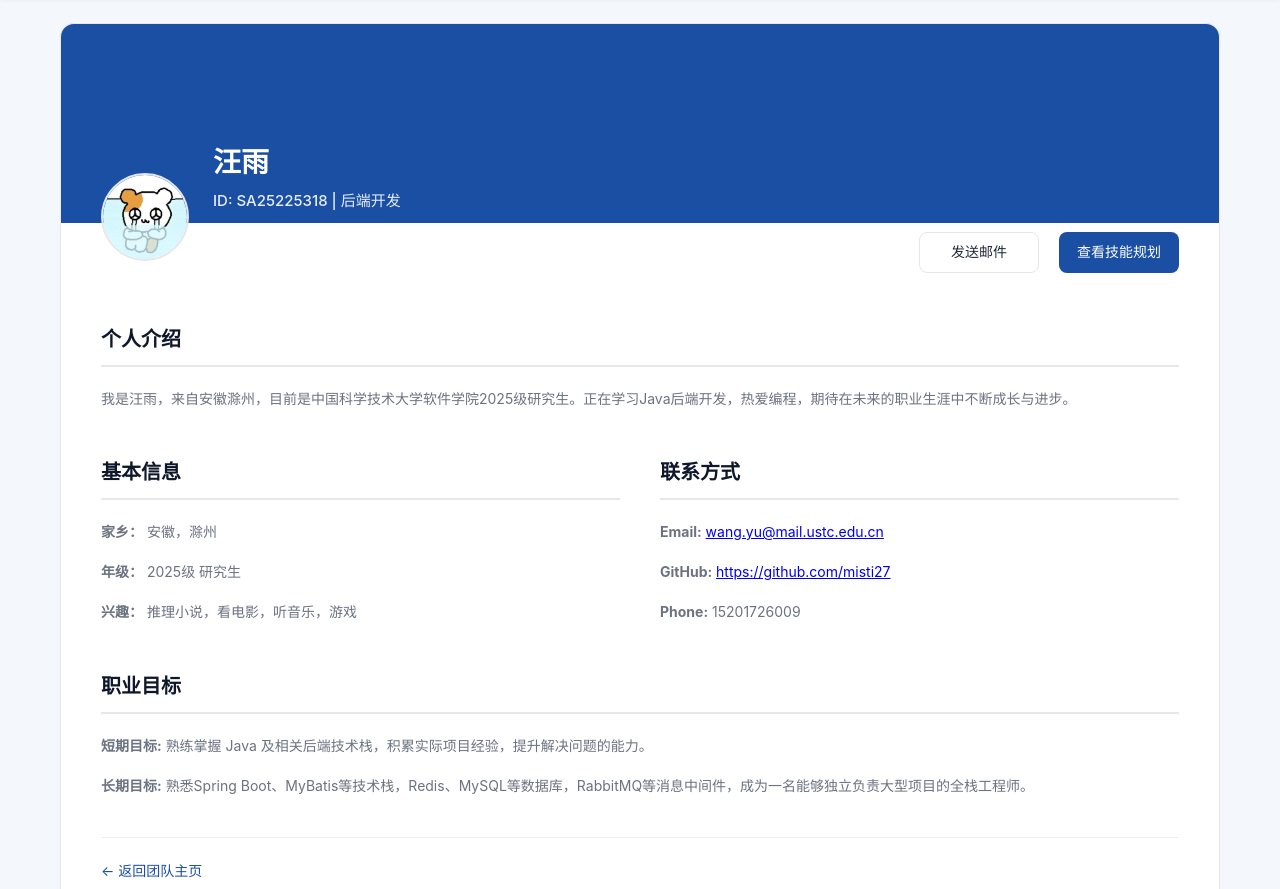
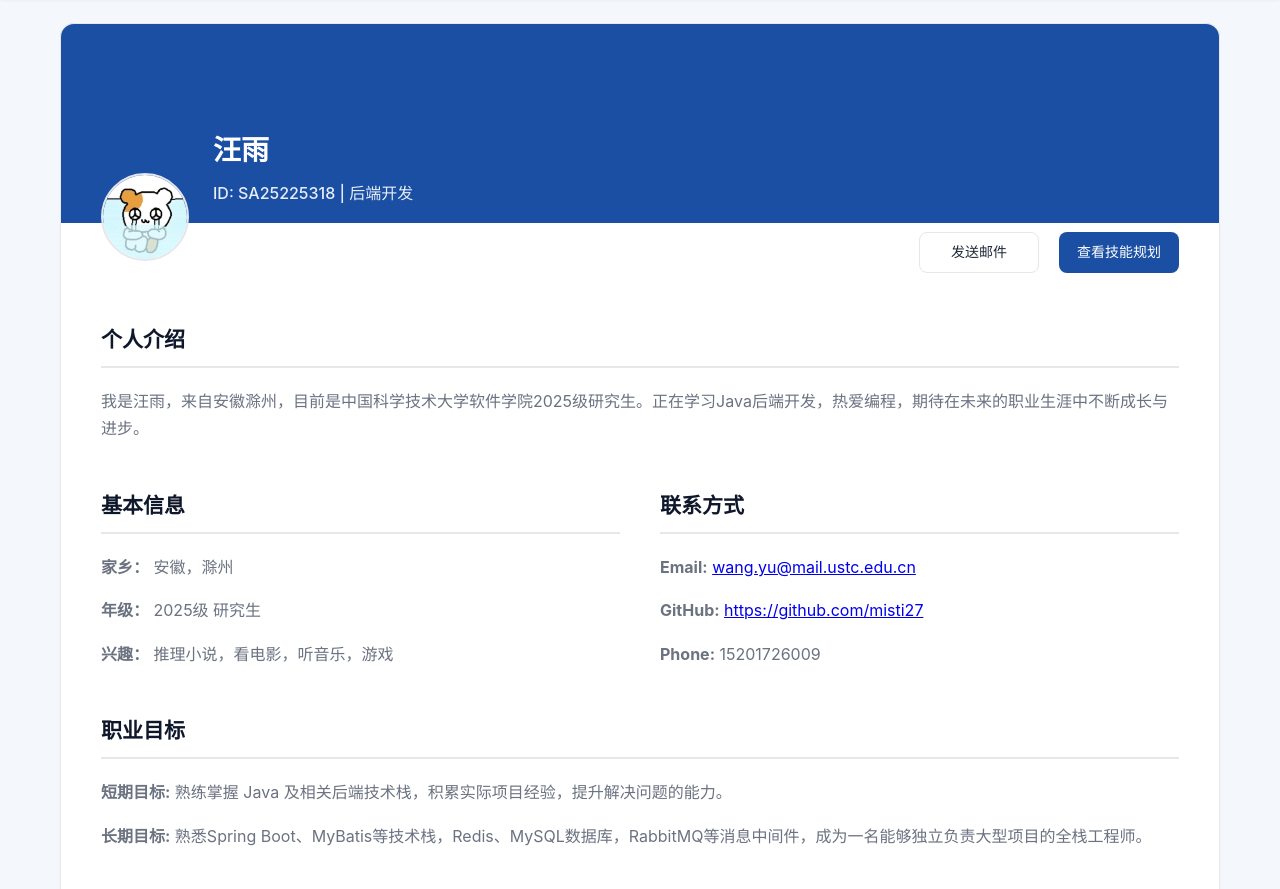
Before and after one commit to misti27/homework-teampage, a plain HTML site: page member4.html in a window 1280 px wide. Shown: the part 63-952 px from the top of the page. Drawn offline with Linux system fonts and the light colour scheme.

Commit message:
修改以适应作业

```diff
--- a/css/main.css
+++ b/css/main.css
@@ -27,7 +27,7 @@ h1,h2,h3 {
 
 p {
     margin: 6px 0;
-    font-size: 14px;
+    font-size: 15px;
     color: var(--text-muted);
 }
 
--- a/css/member.css
+++ b/css/member.css
@@ -6,8 +6,13 @@ body {
     line-height: 1.6;
 }
 
+a:hover {
+    text-decoration: underline;
+    color: #2f1aa3;
+}
+
 .container {
-    max-width: 1000px;
+    max-width: 1200px;
     margin: 40px auto;
     padding: 0 20px;
 }
@@ -47,8 +52,7 @@ body {
 }
 
 .subtitle {
-    margin: 0;
-    font-size: 15px;
+    margin-top: 8px;
     color: var(--blue-main);
     font-weight: 500;
 }
@@ -106,24 +110,7 @@ body {
     margin-bottom: 16px;
 }
 
-.back {
-    margin-top: 40px;
-    padding-top: 20px;
-    border-top: 1px solid #eee;
-}
 
-.back a {
-    display: inline-block;
-    font-size: 14px;
-    color: #1a4fa3;
-    text-decoration: none;
-    transition: all 0.2s ease;
-}
-
-.back a:hover {
-    color: #2f1aa3;
-    text-decoration: underline;
-}
 
 @media (max-width: 800px) {
     .head-content {
--- a/member4.html
+++ b/member4.html
@@ -10,11 +10,16 @@
 
     <style>
         h2 {
+            font-family: Arial, Helvetica, sans-serif;
             border-bottom: 2px solid #e5e7eb;
             padding-bottom: 10px;
             margin-top: 30px;
             margin-bottom: 20px;
-            font-size: 20px;
+            font-size: 21px;
+        }
+
+        p {
+            font-size: 16px;
         }
 
         .details-grid {
@@ -25,6 +30,26 @@
         }
 
         .member-content a:hover {
+            color: #2f1aa3;
+            text-decoration: underline;
+        }
+
+        #back {
+            margin-top: 40px;
+            padding-top: 20px;
+            border-top: 1px solid #eee;
+            font-family: Arial, Helvetica, sans-serif;
+        }
+
+        #back a {
+            display: inline-block;
+            font-size: 14px;
+            color: #1a4fa3;
+            text-decoration: none;
+            transition: all 0.2s ease;
+        }
+
+        #back a:hover {
             color: #2f1aa3;
             text-decoration: underline;
         }
@@ -130,11 +155,11 @@
                     <strong>短期目标:</strong> 熟练掌握 Java 及相关后端技术栈，积累实际项目经验，提升解决问题的能力。
                 </p>
                 <p>
-                    <strong>长期目标:</strong> 熟悉Spring Boot、MyBatis等技术栈，Redis、MySQL等数据库，RabbitMQ等消息中间件，成为一名能够独立负责大型项目的全栈工程师。
+                    <strong>长期目标:</strong> 熟悉Spring Boot、MyBatis等技术栈，Redis、MySQL数据库，RabbitMQ等消息中间件，成为一名能够独立负责大型项目的全栈工程师。
                 </p>
             </section>
 
-            <div class="back">
+            <div id="back">
                 <a href="index.html" >&larr; 返回团队主页</a>
             </div>
 
```
Also changed, not shown: career4.html (+2 -2 lines), index.html (+4 -0 lines), member3.html (+31 -1 lines).
